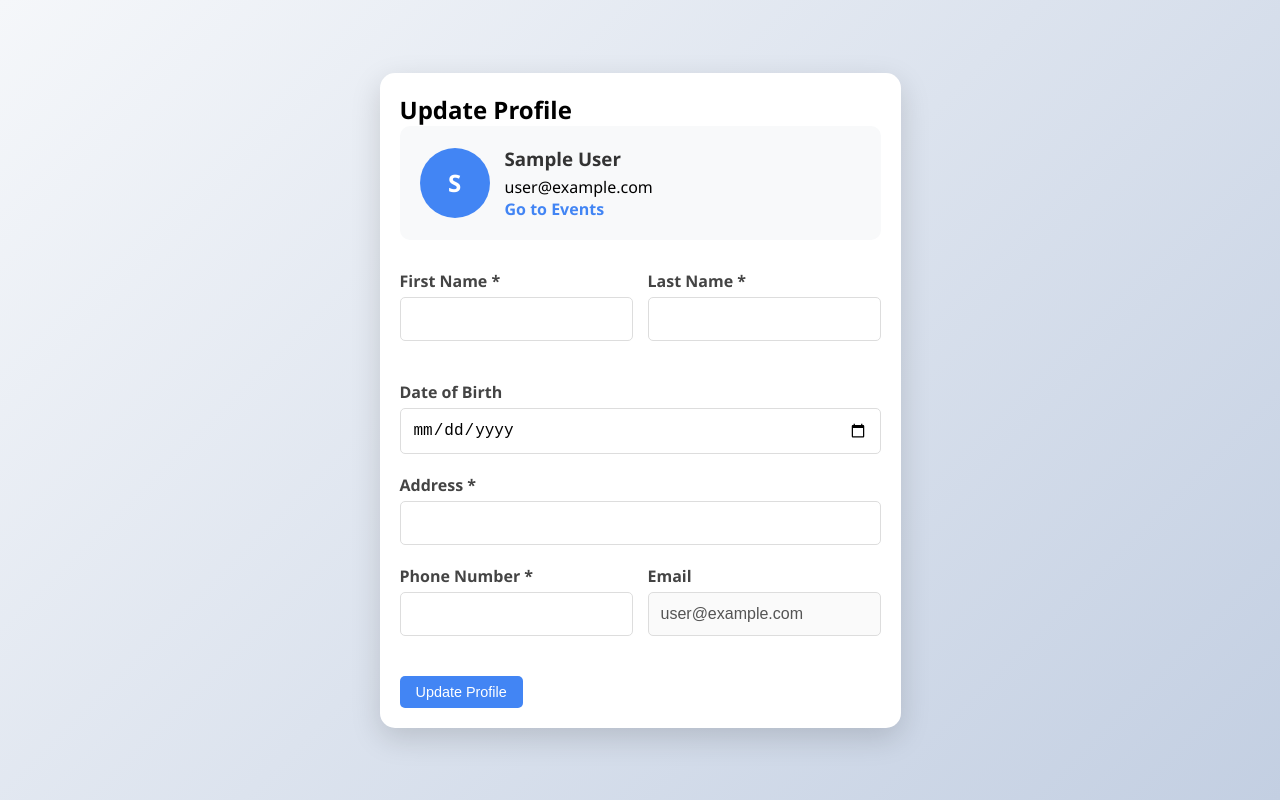
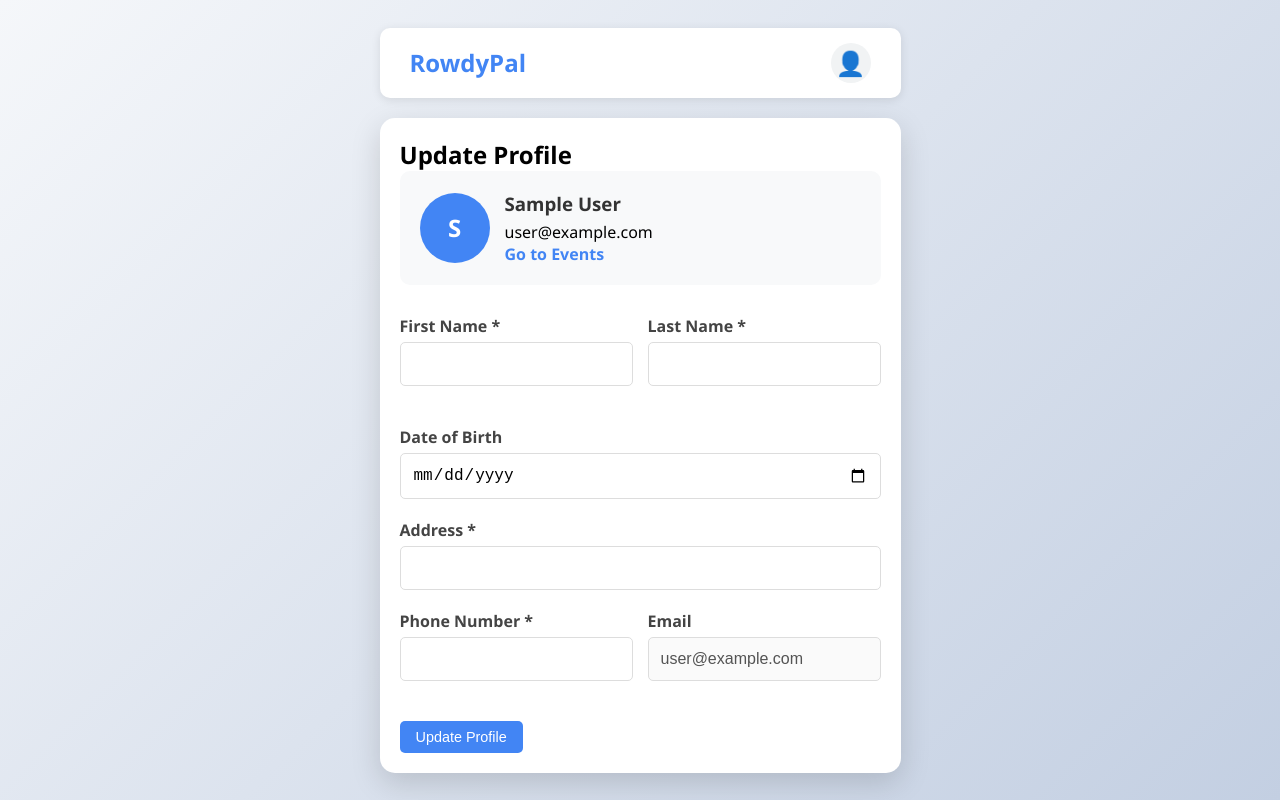
Before and after one commit to tinkerbolt79-droid/rowdypal-ui-app, a React (Vite) app: page /profile in a window 1280 px wide. Built offline with nearby package versions, Linux system fonts and the light colour scheme; no server answers; the database is empty; sample sign-in values are in the browser's storage; the HTML template or start-up script is replaced by a standard one.

Commit message:
Restored the dropped down menu

```diff
--- a/src/App.jsx
+++ b/src/App.jsx
@@ -1,5 +1,5 @@
 import React from 'react';
-import { BrowserRouter as Router, Routes, Route, Navigate } from 'react-router-dom';
+import { BrowserRouter as Router, Routes, Route, Navigate, Link } from 'react-router-dom';
 import { AuthProvider, useAuth } from './context/AuthContext';
 import LoginPage from './components/LoginPage';
 import Events from './components/Events';
@@ -10,7 +10,7 @@ import DebugEvents from './components/DebugEvents';
 import './global.css';
 
 function App() {
-  const { currentUser } = useAuth();
+  const { currentUser, logout } = useAuth();
 
   // Protected route component
   const ProtectedRoute = ({ children }) => {
@@ -28,8 +28,35 @@ function App() {
     return children;
   };
 
+  const handleLogout = async () => {
+    try {
+      await logout();
+    } catch (error) {
+      console.error('Failed to logout', error);
+    }
+  };
+
   return (
     <div className="App">
+      {currentUser && (
+        <nav className="navbar">
+          <div className="nav-brand">
+            <Link to="/events">RowdyPal</Link>
+          </div>
+          <div className="nav-links">
+              <div className="user-menu">
+                <span className="user-icon">👤</span>
+                <div className="user-dropdown">
+                    <Link to="/events" className={`dropdown-item ${location.pathname === '/events' ? 'active' : ''}`}>Events</Link>
+                    <Link to="/payments" className={`dropdown-item ${location.pathname === '/payments' ? 'active' : ''}`}>PaymentMethods</Link>
+                    <Link to="/profile" className={`dropdown-item ${location.pathname === '/profile' ? 'active' : ''}`}>Profile</Link>
+                    <button onClick={handleLogout} className="dropdown-item logout-btn">Logout</button>
+                </div>
+              </div>
+          </div>
+        </nav>
+      )}
+
       <Routes>
         <Route path="/login" element={
           <PublicRoute>
--- a/src/global.css
+++ b/src/global.css
@@ -41,6 +41,26 @@ body {
 .nav-links {
     display: flex;
     align-items: center;
+    gap: 15px;
+}
+
+.nav-link {
+    text-decoration: none;
+    color: #333;
+    font-weight: 500;
+    padding: 8px 12px;
+    border-radius: 5px;
+    transition: all 0.2s ease;
+}
+
+.nav-link:hover {
+    background: #f1f3f4;
+}
+
+.nav-link.active {
+    background: #e8f0fe;
+    color: #4285f4;
+    font-weight: 600;
 }
 
 .user-menu {
@@ -672,4 +692,10 @@ body {
     .payment-methods-grid {
         grid-template-columns: 1fr;
     }
+
+    .nav-links {
+        flex-direction: column;
+        gap: 10px;
+        align-items: flex-end;
+    }
 }
```
